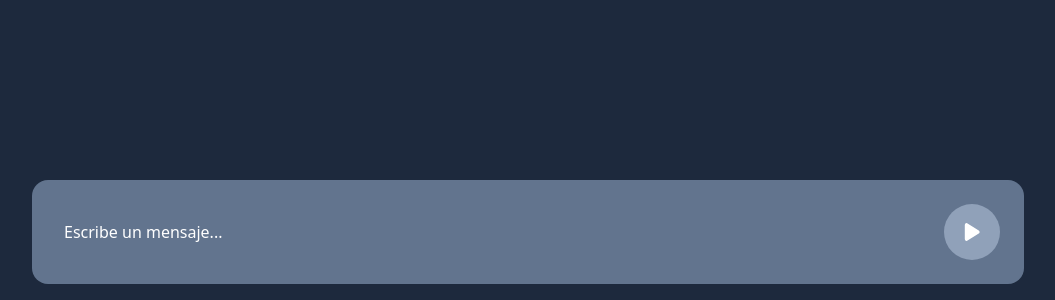
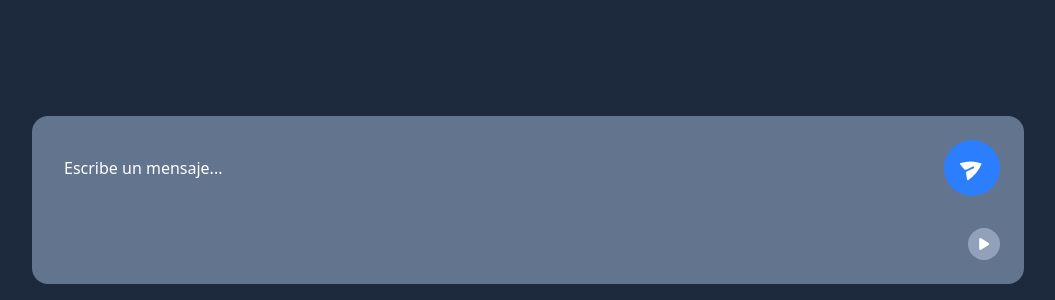
Before and after one commit to ldfavale/chat-tts-stt, a React (Vite) app: page / in a window 1280 px wide. Shown: the part 500-800 px from the top of the page, without its empty margins (112-1167 px from the left). Built offline with nearby package versions, Linux system fonts and the light colour scheme.

Commit message:
Add SEnd button

```diff
--- a/src/components/Chat.tsx
+++ b/src/components/Chat.tsx
@@ -1,4 +1,4 @@
-import { PauseIcon, PlayIcon } from "@heroicons/react/20/solid";
+import { PauseIcon, PlayIcon,PaperAirplaneIcon } from "@heroicons/react/20/solid";
 import { useState, useRef, useEffect } from "react";
 import { DEEPSEEK_URL, ELEVENLABS_TTS_URL} from '../../constants.js'
 interface Message {
@@ -187,8 +187,9 @@ const Chat = () => {
 
       {/* Entrada de texto */}
       <div
-        className="bg-slate-500 p-6 rounded-2xl gap-2 flex "
+        className="bg-slate-500 p-6 rounded-2xl gap-2 flex-col space-y-8"
       >
+            <div className="flex flex">
                 <input
                   type="text"
                   value={inputText}
@@ -198,14 +199,22 @@ const Chat = () => {
                   className=" text-white placeholder:text-white p-2 flex-1 border-none  focus-visible:outline-0"
                   placeholder="Escribe un mensaje..."
                   />
+                <button
+                onClick={()=> handleSendMessage()}
+                className=" bg-blue-500 text-white rounded-full p-4 hover:bg-blue-600">
+              <PaperAirplaneIcon className="w-6 h-6 transform rotate-335" />
+            </button>
+          </div>
+        <div className="flex  justify-end">
 
           <audio id="audioPlayer" ref={audioRef} ></audio>
-       <button onClick={() => handlePlayPause()} className="p-4  bg-slate-400 rounded-full" >
+        <button onClick={() => handlePlayPause()} className="p-2  bg-slate-400 rounded-full" >
         { isPlaying ?
-            <PauseIcon className="h-6 w-6 text-white" /> :
-            <PlayIcon className="h-6 w-6 text-white" />
+              <PauseIcon className="h-4 w-4 text-white" /> :
+              <PlayIcon className="h-4 w-4 text-white" />
             }
         </button>
+            </div>
       </div>
     </div>
   );
```
Lines whose indentation alone changed are shown as unchanged.
